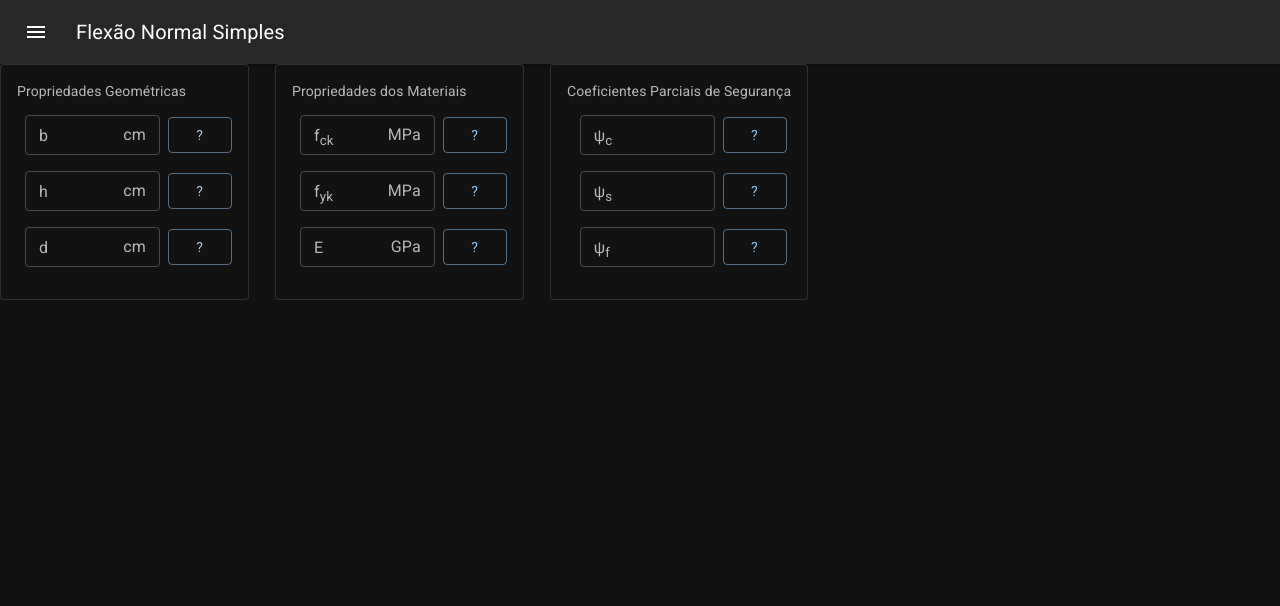
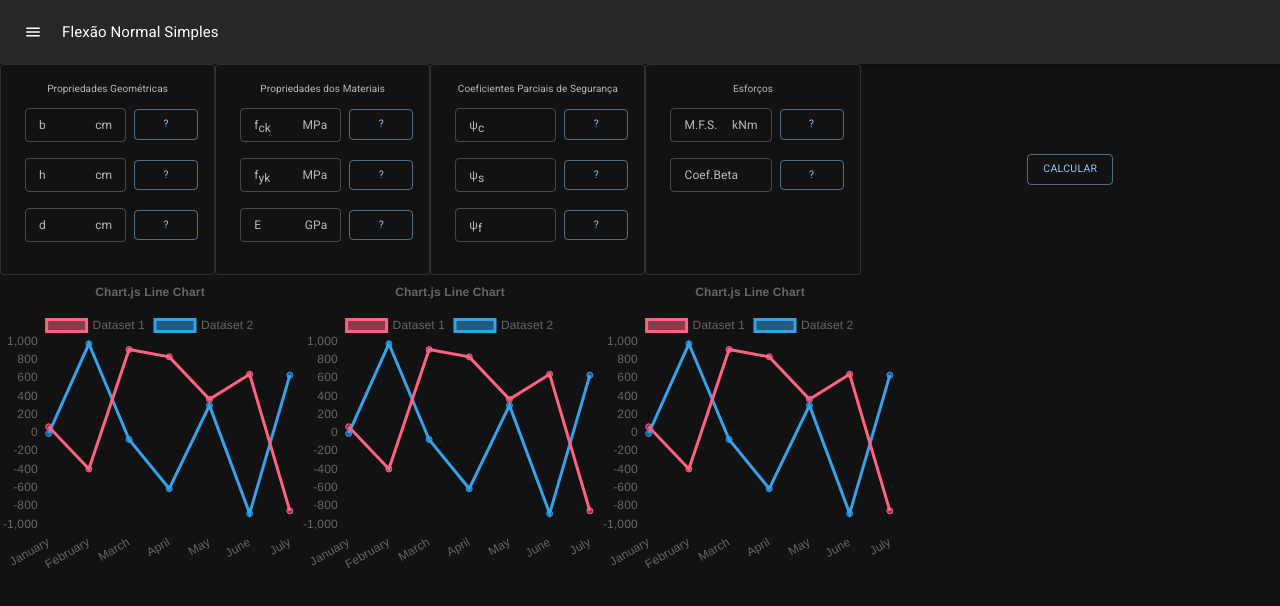
Before and after one commit to Brunoengi/FNS-ReactTS, a React (Create React App) app: page / in a window 1280 px wide. Shown: the top 606 px of the page. Built offline with nearby package versions, Linux system fonts and the light colour scheme; a web font is replaced by a local one.

Commit message:
create useState form

```diff
--- a/package.json
+++ b/package.json
@@ -5,6 +5,7 @@
   "dependencies": {
     "@emotion/react": "^11.11.1",
     "@emotion/styled": "^11.11.0",
+    "@faker-js/faker": "^8.0.2",
     "@fontsource/roboto": "^5.0.6",
     "@mui/icons-material": "^5.14.3",
     "@mui/material": "^5.14.3",
@@ -15,7 +16,9 @@
     "@types/node": "^16.18.39",
     "@types/react": "^18.2.18",
     "@types/react-dom": "^18.2.7",
+    "chart.js": "^4.3.3",
     "react": "^18.2.0",
+    "react-chartjs-2": "^5.2.0",
     "react-dom": "^18.2.0",
     "react-scripts": "5.0.1",
     "typescript": "^4.9.5",
--- /dev/null
+++ b/src/components/BasicButton/index.tsx
@@ -0,0 +1,8 @@
+import Button from '@mui/material/Button';
+import IBasicButton from 'types/IBasicButton';
+
+export default function BasicButton({ text, variant }: IBasicButton) {
+  return (
+      <Button variant={variant}>{text}</Button>
+  );
+}
--- a/src/components/BasicPopover/index.tsx
+++ b/src/components/BasicPopover/index.tsx
@@ -20,8 +20,8 @@ export default function BasicPopover( {labelPopOver = '---', textPopOver, varian
   const id = open ? 'simple-popover' : undefined;
 
   return (
-    <Box sx={{ '& button': { m: 0 } }}>
-      <Button
+    <Box sx={{'& button': { m: 0 } }}>
+      <Button sx={{width:'10px'}}
         aria-describedby={id}
         variant={variant}
         onClick={handleClick}
--- /dev/null
+++ b/src/components/LineChart/index.tsx
@@ -0,0 +1,60 @@
+import React from 'react';
+import {
+  Chart as ChartJS,
+  CategoryScale,
+  LinearScale,
+  PointElement,
+  LineElement,
+  Title,
+  Tooltip,
+  Legend,
+} from 'chart.js';
+import { Line } from 'react-chartjs-2';
+import { faker } from '@faker-js/faker';
+
+ChartJS.register(
+  CategoryScale,
+  LinearScale,
+  PointElement,
+  LineElement,
+  Title,
+  Tooltip,
+  Legend
+);
+
+export const options = {
+  responsive: true,
+  plugins: {
+    legend: {
+      position: 'top' as const,
+    },
+    title: {
+      display: true,
+      text: 'Chart.js Line Chart',
+    },
+  },
+};
+
+const labels = ['January', 'February', 'March', 'April', 'May', 'June', 'July'];
+
+export const data = {
+  labels,
+  datasets: [
+    {
+      label: 'Dataset 1',
+      data: labels.map(() => faker.datatype.number({ min: -1000, max: 1000 })),
+      borderColor: 'rgb(255, 99, 132)',
+      backgroundColor: 'rgba(255, 99, 132, 0.5)',
+    },
+    {
+      label: 'Dataset 2',
+      data: labels.map(() => faker.datatype.number({ min: -1000, max: 1000 })),
+      borderColor: 'rgb(53, 162, 235)',
+      backgroundColor: 'rgba(53, 162, 235, 0.5)',
+    },
+  ],
+};
+
+export function LineChart() {
+  return <Line options={options} data={data} />;
+}
--- a/src/components/Menu/index.tsx
+++ b/src/components/Menu/index.tsx
@@ -15,7 +15,7 @@ export default function ButtonAppBar() {
             edge="start"
             color="inherit"
             aria-label="menu"
-            sx={{ mr: 2 }}
+            sx={{ mr: 1 }}
           >
             <MenuIcon />
           </IconButton>
--- a/src/components/OutlinedCard/index.tsx
+++ b/src/components/OutlinedCard/index.tsx
@@ -17,7 +17,7 @@ const bull = (
 const card = (title: string, children: React.ReactNode)  => (
   <React.Fragment>
     <CardContent>
-      <Typography sx={{ fontSize: 14 }} color="text.secondary" gutterBottom>
+      <Typography sx={{ fontSize: 10, textAlign:'center' }} color="text.secondary" gutterBottom>
         {title}
       </Typography>
       {children}
@@ -27,7 +27,7 @@ const card = (title: string, children: React.ReactNode)  => (
 
 export default function OutlinedCard({title, children}: Icard) {
   return (
-    <Box sx={{ minWidth: 275, display:'flex', justifyContent:'start' }}>
+    <Box sx={{display:'flex', justifyContent:'start' }}>
       <Card variant="outlined">{card(title, children)}</Card>
     </Box>
   );
--- a/src/index.css
+++ b/src/index.css
@@ -1,3 +1,7 @@
+*{
+  font-size: 12px;
+}
+
 body {
   margin: 0;
   font-family:  'Roboto'
--- a/src/pages/main/Main.module.scss
+++ b/src/pages/main/Main.module.scss
@@ -1,5 +1,25 @@
-main {
+.painel{
+    display: flex;
+}
+
+.inputsContainer {
     display: flex;
     font-size: 1rem;
     justify-content:start;
 }
+
+.canvasContainer {
+    width: 100%;
+    display: flex;
+}
+
+.calculateButton {
+    display: inline;
+    text-align: center;
+    margin: auto auto;
+}
+
+.canvasContainer > * {
+    max-width: 300px;
+    max-height: 300px;
+}
--- a/src/pages/main/index.tsx
+++ b/src/pages/main/index.tsx
@@ -1,23 +1,39 @@
-import InputAdornment from '@mui/material/InputAdornment';
-import TextField from '@mui/material/TextField';
 import styles from './Main.module.scss'
-import BasicPopover from 'components/BasicPopover';
 import Menu from 'components/Menu';
 import OutlinedCard from 'components/OutlinedCard';
 import LineForm from 'components/LineForm';
+import { LineChart } from 'components/LineChart';
+import BasicButton from 'components/BasicButton';
+import { useState } from 'react'
+import IFormValues from 'types/IFormValues';
 
-export default function main() {
+export default function Main() {
 
   const info = {
-    Possiblefck: [20, 25, 30, 35, 40, 45 ,50, 55, 60, 65, 70 ,75, 80, 85, 90],
+    Possiblefck: [20, 25, 30, 35, 40, 45, 50, 55, 60, 65, 70, 75, 80, 85, 90],
     Possiblefyk: ['500 (CA-50)', '600 (CA-60)'],
     PossibleE: [190, 200, 210]
   }
 
+  const [ inputValue, setInputValue ] = useState<IFormValues>({
+    b: '',
+    h: '',
+    d: '',
+    fck: '',
+    fyk: '',
+    E: '',
+    qsic: '',
+    qsis: '',
+    qsif: '',
+    serviceBendingMoment: '',
+    beta: '',
+  })
+
   return (
     <>
-    <Menu/>
-    <main className={styles.main}>
+      <Menu />
+      <div className={styles.painel}>
+        <div className={styles.inputsContainer}>
           <OutlinedCard
             title='Propriedades Geométricas'
           >
@@ -63,7 +79,7 @@ export default function main() {
                 labelSelect={'fyk'}
                 endText='MPa'
                 type='select'
-            textPopOver='Tensão caracterísitica do aço'
+                textPopOver='Tensão de escoamento caracterísitica do aço'
               />
               <LineForm
                 dataset={info.PossibleE}
@@ -99,7 +115,40 @@ export default function main() {
             </div>
           </OutlinedCard>
 
-    </main>
+          <OutlinedCard
+            title='Esforços'
+          >
+            <>
+              <LineForm
+                unit='kNm'
+                labelText='M.F.S.'
+                id='bending-moment'
+                textPopOver='Momento Fletor de Serviço'
+
+              />
+              <LineForm
+                labelText='Coef.Beta'
+                id='beta-coefficient'
+                textPopOver='Coeficiente beta de redistribuição dos momentos'
+              />
+
+            </>
+          </OutlinedCard>
+        </div>
+        <div className={styles.calculateButton}>
+          <BasicButton
+            text='Calcular'
+            variant='outlined'
+          />
+        </div>
+      </div>
+
+
+      <div className={styles.canvasContainer}>
+        <LineChart />
+        <LineChart />
+        <LineChart />
+      </div>
     </>
   )
 }
--- /dev/null
+++ b/src/types/IBasicButton.tsx
@@ -0,0 +1,4 @@
+export default interface IBasicButton {
+  text: string,
+  variant: 'text' | 'contained' | 'outlined'
+}
--- /dev/null
+++ b/src/types/IFormValues.tsx
@@ -0,0 +1,13 @@
+export default interface IFormValues {
+  b: string;
+  h: string;
+  d: string;
+  fck: string;
+  fyk: string;
+  E: string;
+  qsic: string;
+  qsis: string;
+  qsif: string;
+  serviceBendingMoment: string;
+  beta: string
+}
```
Also changed, not shown: src/components/LineForm/index.tsx (+0 -7 lines), 1 other file (tests, documents, lock files or other folders). Lines whose indentation alone changed are shown as unchanged.
